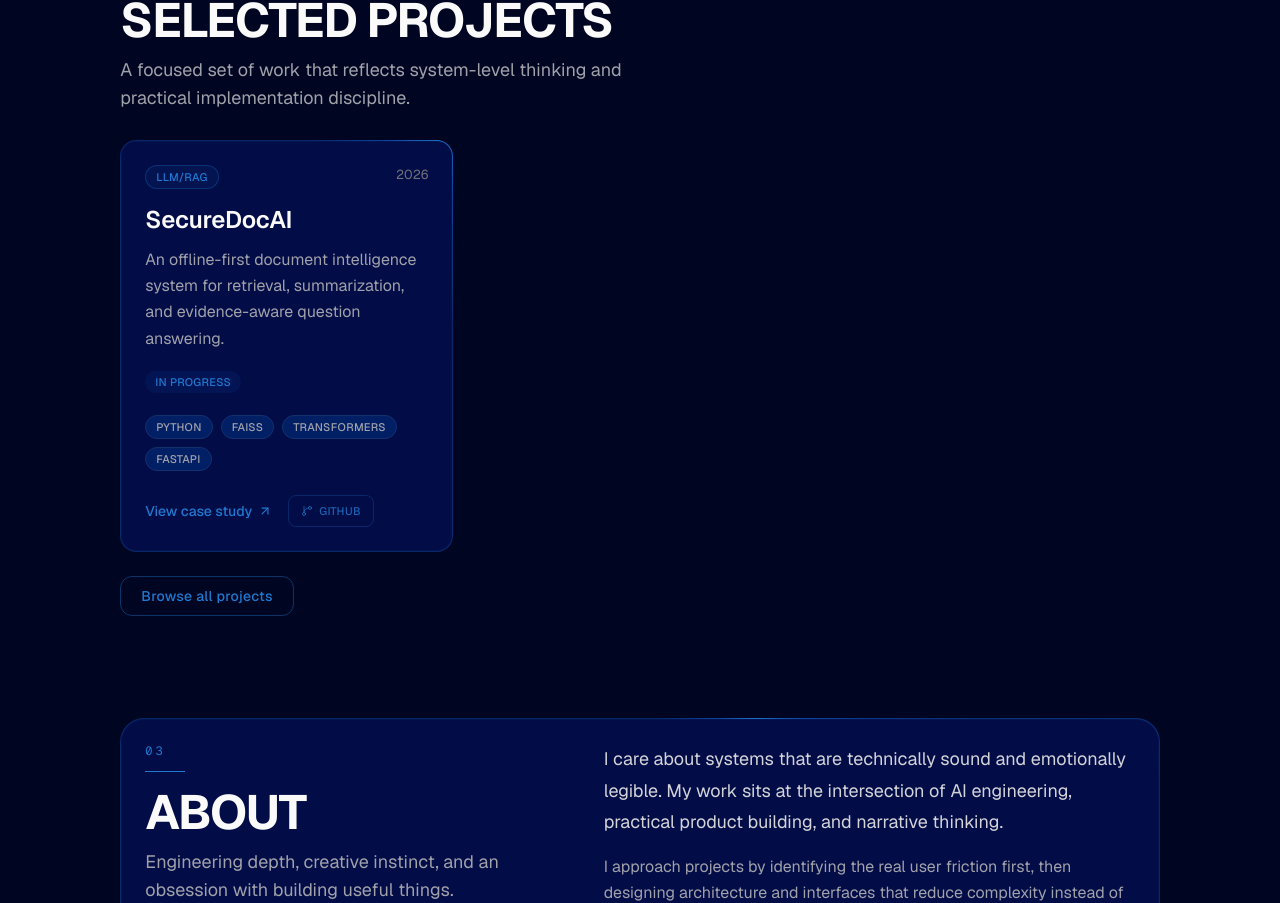
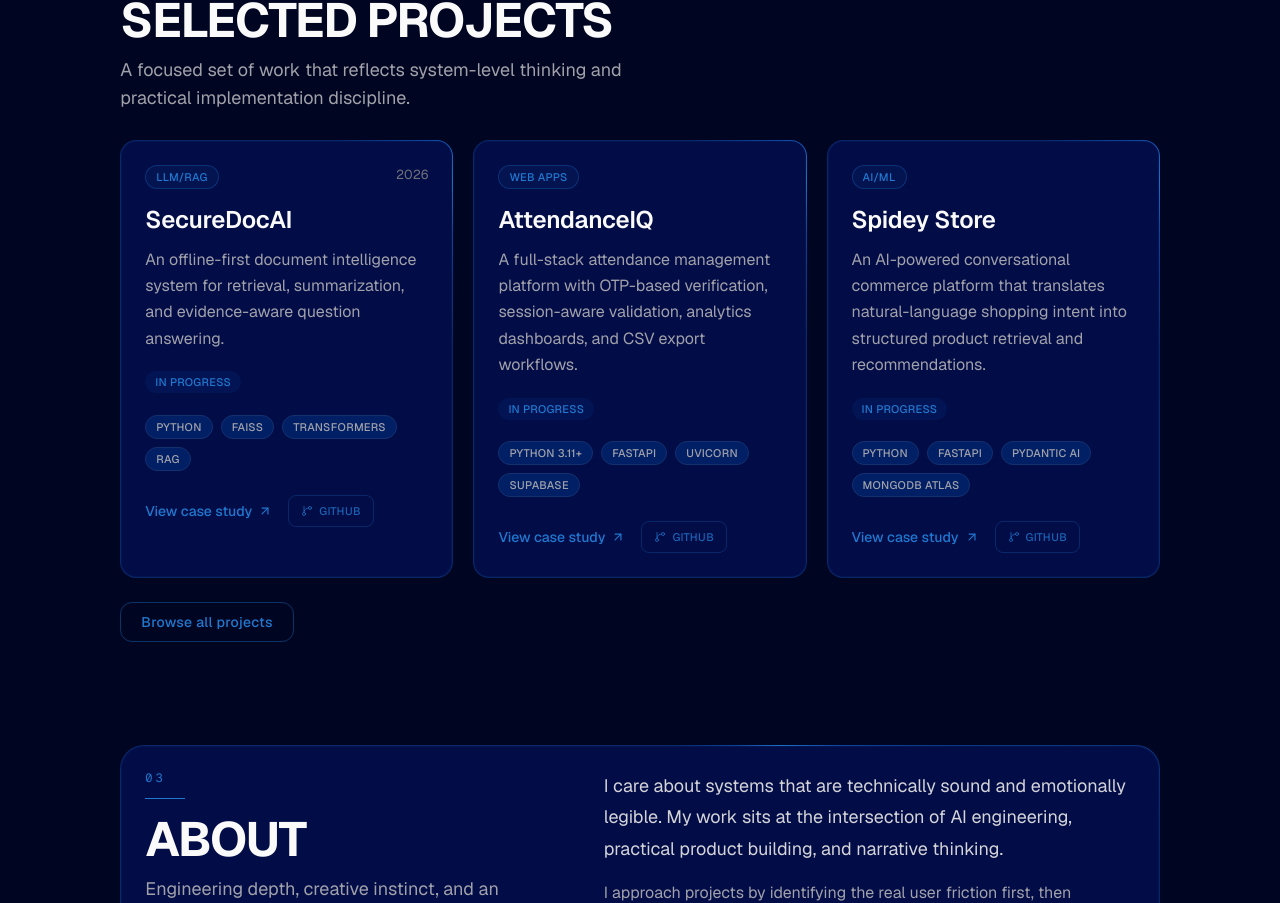
Before and after one commit to ajiteshchanna/AjiteshPortfolio, a Next.js app: page / in a window 1280 px wide. Shown: the part 1897-2800 px from the top of the page. Built offline with nearby package versions, Linux system fonts and the light colour scheme; no server answers.

Commit message:
updating projects.js

```diff
--- a/src/components/sections/FeaturedProjects.tsx
+++ b/src/components/sections/FeaturedProjects.tsx
@@ -2,7 +2,7 @@ import { SectionHeading } from "@/components/ui/SectionHeading";
 import { Button } from "@/components/ui/Button";
 import { ProjectCard } from "@/components/projects/ProjectCard";
 import { Reveal } from "@/components/ui/Reveal";
-import { FEATURED_PROJECTS } from "@/data/projects";
+import { ORDERED_FEATURED_PROJECTS } from "@/data/projects";
 
 export function FeaturedProjects() {
   return (
@@ -17,7 +17,7 @@ export function FeaturedProjects() {
           />
 
           <div className="grid gap-5 md:grid-cols-2 xl:grid-cols-3">
-            {FEATURED_PROJECTS.slice(0, 3).map((project) => (
+            {ORDERED_FEATURED_PROJECTS.slice(0, 3).map((project) => (
               <ProjectCard key={project.id} project={project} />
             ))}
           </div>
--- a/src/data/projects.ts
+++ b/src/data/projects.ts
@@ -10,11 +10,12 @@ export const PROJECTS: Project[] = [
     category: "LLM/RAG",
     year: "2026",
     status: "In Progress",
-    technologies: ["Python", "FAISS", "Transformers", "FastAPI", "Docker"],
+    technologies: ["Python", "FAISS", "Transformers", "RAG","FastAPI", "Docker"],
     image: "/images/projects/securedocai.jpg",
     github: "https://github.com/ajiteshchanna/SecureDocExperiments",
     demo: "",
     featured: true,
+    featuredOrder: 1,
     caseStudy: {
       overview:
         "SecureDocAI explores how privacy-sensitive documents can be queried locally using retrieval workflows and compact language models without cloud dependency.",
@@ -120,7 +121,8 @@ export const PROJECTS: Project[] = [
     image: "",
     github: "https://github.com/ajiteshchanna/Spidey-Store",
     demo: "",
-    featured: false,
+    featured: true,
+    featuredOrder: 3,
     caseStudy: {
       overview:
         "Spidey Store demonstrates conversational shopping by mapping free-form user queries to structured MongoDB filters and dynamic recommendations.",
@@ -221,7 +223,8 @@ export const PROJECTS: Project[] = [
     image: "",
     github: "https://github.com/ajiteshchanna/smart-attendance-system",
     demo: "",
-    featured: false,
+    featured: true,
+    featuredOrder: 2,
     caseStudy: {
       overview:
         "AttendanceIQ streamlines classroom and lab attendance with class/session controls, OTP email verification, and reporting workflows.",
@@ -342,3 +345,10 @@ export const PROJECTS: Project[] = [
 ];
 
 export const FEATURED_PROJECTS = PROJECTS.filter((project) => project.featured);
+
+export const ORDERED_FEATURED_PROJECTS = FEATURED_PROJECTS
+  .sort(
+    (a, b) =>
+      (a.featuredOrder ?? Number.MAX_SAFE_INTEGER)
+      - (b.featuredOrder ?? Number.MAX_SAFE_INTEGER),
+  );
--- a/src/types/index.ts
+++ b/src/types/index.ts
@@ -58,6 +58,7 @@ export interface Project {
   github?: string;
   demo?: string;
   featured: boolean;
+  featuredOrder?: number;
   caseStudy?: ProjectCaseStudy;
 }
 
```
